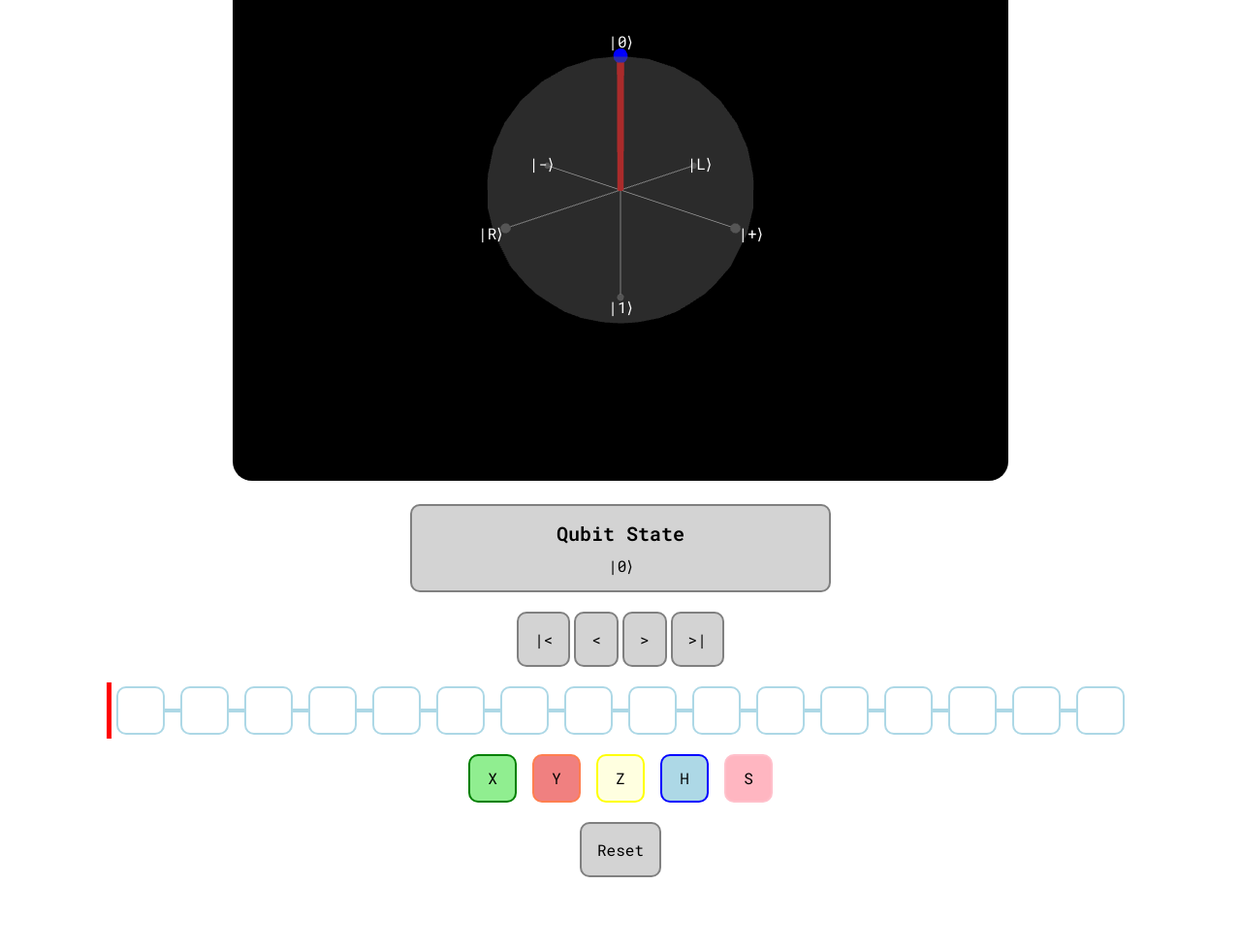
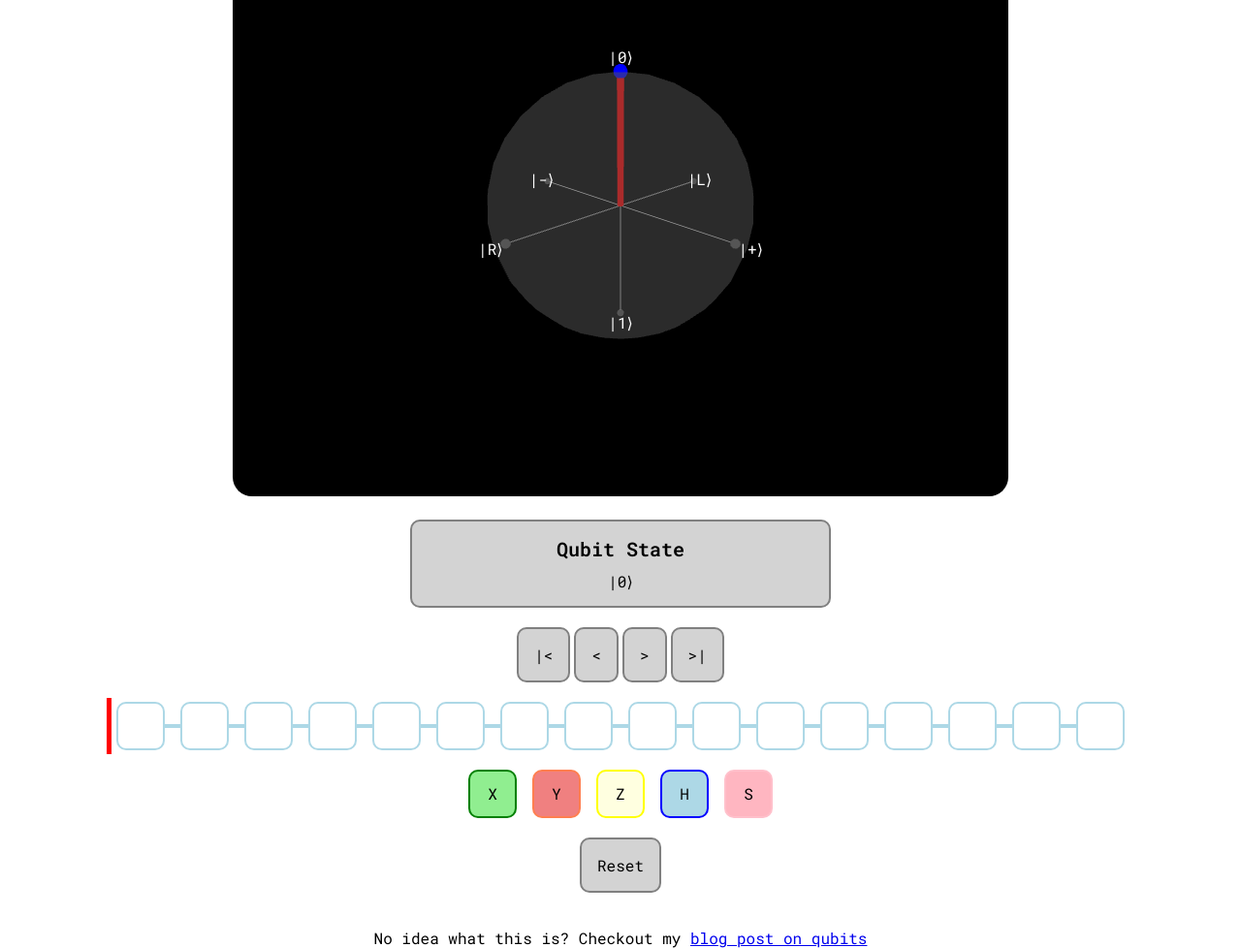
Before and after one commit to DazKins/qubit-simulator, a website built with Vite: page index.html in a window 1280 px wide. Shown: the whole page at 97% size. Before the commit the page ends 905 px from the top, so only its background shows below. Built offline with nearby package versions, Linux system fonts and the light colour scheme; animation ran at ten frames a second.

Commit message:
Add extra textual context

```diff
--- a/index.html
+++ b/index.html
@@ -144,6 +144,7 @@
     </style>
   </head>
   <body>
+    <h1>Qubit Simulator</h1>
     <script type="module" src="/main.js"></script>
     <div id="render">
       <canvas id="canvas"></canvas>
@@ -167,5 +168,9 @@
     <div>
       <div class="control" id="resetControl">Reset</div>
     </div>
+    <p>
+      No idea what this is? Checkout my
+      <a href="https://dazkins.com/blog/what-is-a-qubit">blog post on qubits</a>
+    </p>
   </body>
 </html>
```
